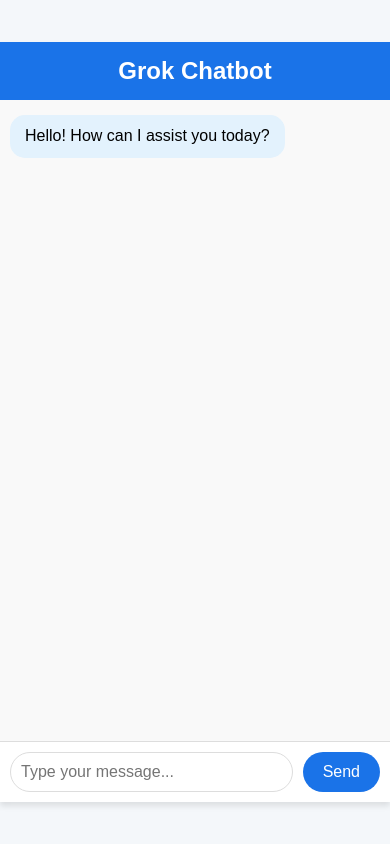
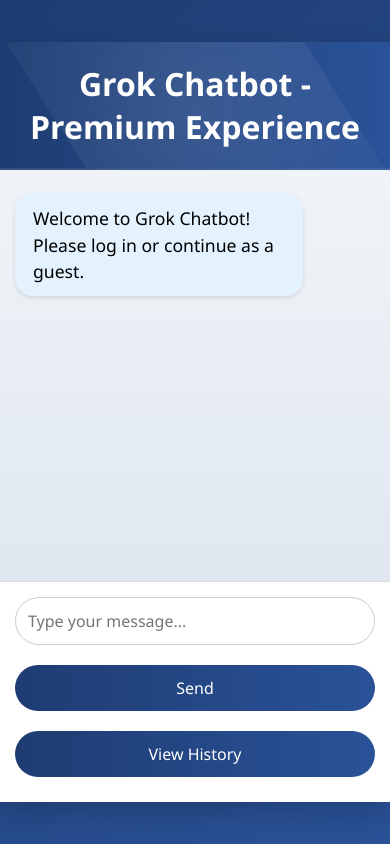
Before and after one commit to Harshicy/chatbot, a Flask app: page / in a window 390 px wide. Run offline with Flask 3, Linux system fonts and the light colour scheme.

Commit message:
Add premium UI, login, and chat history

```diff
--- a/app.py
+++ b/app.py
@@ -1,13 +1,23 @@
-from flask import Flask, render_template, request
+from flask import Flask, render_template, request, jsonify
 import nltk
+import os
+import sqlite3
 from nltk.chat.util import Chat, reflections
+from datetime import datetime
 
-# Download required NLTK data
-nltk.download('punkt')
+# Set up NLTK
+nltk_data_path = os.path.join(os.getcwd(), 'nltk_data')
+if not os.path.exists(nltk_data_path):
+    os.makedirs(nltk_data_path)
+nltk.data.path.append(nltk_data_path)
+try:
+    nltk.download('punkt', download_dir=nltk_data_path, quiet=True)
+except Exception as e:
+    print(f"NLTK download failed: {e}")
 
 app = Flask(__name__)
 
-# Define chatbot conversation pairs
+# Initialize chatbot
 pairs = [
     [r"hi|hello|hey", ["Hello!", "Hi there!", "Hey! How can I help you?"]],
     [r"how are you", ["I'm doing great, thanks! How about you?", "As an AI, I'm always good!"]],
@@ -17,9 +27,18 @@
     [r"(.*) weather (.*)", ["I'm not a weather bot, but I can chat about other things!"]],
     [r"(.*)", ["Interesting! Tell me more.", "Can you clarify that?", "I'm listening..."]]
 ]
+chatbot = Chat(pairs, reflections)
 
-# Create chatbot instance
-chatbot = Chat(pairs, reflections)
+# SQLite database setup
+def init_db():
+    conn = sqlite3.connect('chat_history.db')
+    c = conn.cursor()
+    c.execute('''CREATE TABLE IF NOT EXISTS messages
+                 (id INTEGER PRIMARY KEY, user_id TEXT, message TEXT, is_user INTEGER, timestamp TEXT)''')
+    conn.commit()
+    conn.close()
+
+init_db()
 
 @app.route("/")
 def home():
@@ -27,11 +46,57 @@
 
 @app.route("/get_response", methods=["POST"])
 def get_response():
-    user_message = request.form["message"]
-    print(f"Received message: {user_message}")  # Debug print
-    response = chatbot.respond(user_message)
-    print(f"Returning response: {response}")    # Debug print
-    return response
+    user_message = request.form.get("message")
+    user_id = request.form.get("userId")
+    if user_message:
+        response = chatbot.respond(user_message)
+        save_message(user_id, user_message, True)
+        save_message(user_id, response, False)
+        return response
+    return "No message provided"
+
+@app.route("/save_message", methods=["POST"])
+def save_message():
+    user_id = request.form.get("userId")
+    message = request.form.get("message")
+    is_user = request.form.get("isUser") == "true"
+    timestamp = datetime.now().strftime("%Y-%m-%d %H:%M:%S")
+    conn = sqlite3.connect('chat_history.db')
+    c = conn.cursor()
+    c.execute("INSERT INTO messages (user_id, message, is_user, timestamp) VALUES (?, ?, ?, ?)",
+              (user_id, message, is_user, timestamp))
+    conn.commit()
+    conn.close()
+    return "OK"
+
+@app.route("/get_history")
+def get_history():
+    user_id = request.args.get("userId")
+    conn = sqlite3.connect('chat_history.db')
+    c = conn.cursor()
+    c.execute("SELECT timestamp, message, is_user FROM messages WHERE user_id = ? ORDER BY timestamp DESC", (user_id,))
+    history = [{"timestamp": row[0], "message": row[1], "isUser": bool(row[2])} for row in c.fetchall()]
+    conn.close()
+    return jsonify(history)
+
+@app.route("/login", methods=["GET", "POST"])
+def login():
+    if request.method == "POST":
+        username = request.form.get("username")
+        password = request.form.get("password")  # In production, use hashing (e.g., bcrypt)
+        if username and password:  # Simple validation; enhance with a real database
+            user_id = username  # Use username as user_id for simplicity
+            localStorage.setItem('userId', user_id)  # This would be server-side in a real app
+            return render_template("index.html", logged_in=True, user_id=user_id)
+    return '''
+        <form method="POST">
+            <label>Username: <input type="text" name="username"></label><br>
+            <label>Password: <input type="password" name="password"></label><br>
+            <button type="submit">Login</button>
+        </form>
+        <p>Not implemented yet; use guest mode for now.</p>
+    '''
 
 if __name__ == "__main__":
-    app.run(host='0.0.0.0', port=5000)
+    port = int(os.environ.get("PORT", 10000))
+    app.run(host="0.0.0.0", port=port)
--- a/templates/index.html
+++ b/templates/index.html
@@ -3,146 +3,229 @@
 <head>
     <meta charset="UTF-8">
     <meta name="viewport" content="width=device-width, initial-scale=1.0">
-    <title>harsha's Chatbot</title>
+    <title>Grok Chatbot - Premium Experience</title>
     <style>
-        * {
-            margin: 0;
-            padding: 0;
-            box-sizing: border-box;
-            font-family: 'Arial', sans-serif;
-        }
+        * { margin: 0; padding: 0; box-sizing: border-box; font-family: 'Segoe UI', Tahoma, Geneva, Verdana, sans-serif; }
         body {
-            background-color: #f4f7fa;
+            background: linear-gradient(135deg, #1e3c72, #2a5298);
+            min-height: 100vh;
             display: flex;
             justify-content: center;
             align-items: center;
-            min-height: 100vh;
-            margin: 0;
+            overflow: hidden;
         }
-        .chat-container {
+        .chat-wrapper {
             width: 100%;
-            max-width: 800px;
-            height: 80vh;
-            background-color: #ffffff;
-            border-radius: 10px;
-            box-shadow: 0 4px 6px rgba(0, 0, 0, 0.1);
+            max-width: 900px;
+            height: 85vh;
+            background: rgba(255, 255, 255, 0.95);
+            border-radius: 20px;
+            box-shadow: 0 10px 30px rgba(0, 0, 0, 0.2);
             display: flex;
             flex-direction: column;
             overflow: hidden;
+            animation: fadeIn 0.5s ease-in;
+        }
+        @keyframes fadeIn {
+            from { opacity: 0; transform: translateY(20px); }
+            to { opacity: 1; transform: translateY(0); }
         }
         .chat-header {
-            background-color: #1a73e8;
+            background: linear-gradient(90deg, #1e3c72, #2a5298);
             color: white;
-            padding: 15px;
+            padding: 20px;
             text-align: center;
-            font-size: 1.5em;
-            font-weight: bold;
+            font-size: 2em;
+            font-weight: 600;
+            border-bottom: 2px solid rgba(255, 255, 255, 0.1);
+            position: relative;
+            overflow: hidden;
+        }
+        .chat-header::before {
+            content: '';
+            position: absolute;
+            top: -50%; left: -50%;
+            width: 200%; height: 200%;
+            background: radial-gradient(circle, rgba(255,255,255,0.1) 0%, rgba(255,255,255,0) 70%);
+            animation: rotate 10s linear infinite;
+        }
+        @keyframes rotate {
+            0% { transform: rotate(0deg); }
+            100% { transform: rotate(360deg); }
+        }
+        .chat-content {
+            flex: 1;
+            display: flex;
+            flex-direction: column;
         }
         .chat-box {
             flex: 1;
             overflow-y: auto;
-            padding: 20px;
-            background-color: #f9f9f9;
+            padding: 25px;
+            background: linear-gradient(to bottom, #f0f4f8, #e0e7f0);
             display: flex;
             flex-direction: column;
-            gap: 10px;
+            gap: 15px;
         }
         .message {
-            max-width: 70%;
-            padding: 10px 15px;
-            border-radius: 15px;
+            max-width: 65%;
+            padding: 12px 18px;
+            border-radius: 18px;
+            margin: 8px 0;
+            font-size: 1.1em;
+            line-height: 1.5;
+            box-shadow: 0 2px 5px rgba(0, 0, 0, 0.1);
+            animation: slideIn 0.3s ease-out;
+        }
+        @keyframes slideIn {
+            from { transform: translateY(20px); opacity: 0; }
+            to { transform: translateY(0); opacity: 1; }
+        }
+        .bot-message { background: #e3f2fd; align-self: flex-start; }
+        .user-message { background: #d1e7dd; align-self: flex-end; text-align: right; }
+        .history-section {
+            padding: 15px;
+            background: #ffffff;
+            border-top: 1px solid #ddd;
+            display: none;
+        }
+        .history-section.active { display: block; }
+        .history-list {
+            max-height: 200px;
+            overflow-y: auto;
+            padding: 10px;
+            background: #f9f9f9;
+            border-radius: 10px;
+        }
+        .history-item {
+            padding: 8px;
             margin: 5px 0;
-            font-size: 1em;
-            line-height: 1.4;
-        }
-        .bot-message {
-            background-color: #e3f2fd;
-            align-self: flex-start;
-        }
-        .user-message {
-            background-color: #d1e7dd;
-            align-self: flex-end;
-            text-align: right;
+            background: #fff;
+            border-left: 4px solid #2a5298;
+            border-radius: 5px;
         }
         .input-area {
+            padding: 15px;
+            background: #ffffff;
+            border-top: 1px solid #ddd;
             display: flex;
-            padding: 10px;
-            background-color: #ffffff;
-            border-top: 1px solid #ddd;
+            align-items: center;
+            gap: 10px;
         }
         .input-area input {
             flex: 1;
-            padding: 10px;
-            border: 1px solid #ddd;
-            border-radius: 20px;
+            padding: 12px;
+            border: 1px solid #ccc;
+            border-radius: 25px;
             outline: none;
             font-size: 1em;
+            transition: border-color 0.3s;
         }
+        .input-area input:focus { border-color: #1a73e8; }
         .input-area button {
-            padding: 10px 20px;
-            margin-left: 10px;
-            background-color: #1a73e8;
+            padding: 12px 25px;
+            background: linear-gradient(90deg, #1e3c72, #2a5298);
+            color: white;
+            border: none;
+            border-radius: 25px;
+            cursor: pointer;
+            font-size: 1em;
+            transition: transform 0.2s, background 0.3s;
+        }
+        .input-area button:hover {
+            transform: scale(1.05);
+            background: linear-gradient(90deg, #1557b0, #1e3c72);
+        }
+        .toggle-history {
+            padding: 10px 15px;
+            background: #2a5298;
             color: white;
             border: none;
             border-radius: 20px;
             cursor: pointer;
-            font-size: 1em;
+            font-size: 0.9em;
+            margin-left: 10px;
+            transition: background 0.3s;
         }
-        .input-area button:hover {
-            background-color: #1557b0;
-        }
+        .toggle-history:hover { background: #1557b0; }
         @media (max-width: 600px) {
-            .chat-container {
-                width: 100%;
-                height: 90vh;
-                border-radius: 0;
-            }
-            .chat-box {
-                padding: 10px;
-            }
-            .message {
-                max-width: 80%;
-            }
+            .chat-wrapper { width: 100%; height: 90vh; border-radius: 0; }
+            .chat-box { padding: 15px; }
+            .message { max-width: 80%; }
+            .input-area { flex-direction: column; }
+            .input-area input, .input-area button { width: 100%; margin-bottom: 10px; }
+            .toggle-history { width: 100%; margin-left: 0; }
         }
     </style>
 </head>
 <body>
-    <div class="chat-container">
-        <div class="chat-header">Grok Chatbot</div>
-        <div class="chat-box" id="chatBox"></div>
+    <div class="chat-wrapper">
+        <div class="chat-header">Grok Chatbot - Premium Experience</div>
+        <div class="chat-content">
+            <div class="chat-box" id="chatBox"></div>
+            <div class="history-section" id="historySection">
+                <div class="history-list" id="historyList"></div>
+            </div>
+        </div>
         <div class="input-area">
             <input type="text" id="userInput" placeholder="Type your message...">
             <button onclick="sendMessage()">Send</button>
+            <button class="toggle-history" onclick="toggleHistory()">View History</button>
         </div>
     </div>
 
     <script>
         const chatBox = document.getElementById('chatBox');
         const userInput = document.getElementById('userInput');
+        const historySection = document.getElementById('historySection');
+        const historyList = document.getElementById('historyList');
+        let userId = localStorage.getItem('userId') || Math.random().toString(36).substr(2, 9);
 
         function addMessage(message, isUser = false) {
             const msgDiv = document.createElement('div');
             msgDiv.classList.add('message', isUser ? 'user-message' : 'bot-message');
             msgDiv.textContent = message;
             chatBox.appendChild(msgDiv);
-            chatBox.scrollTop = chatBox.scrollHeight; // Auto-scroll to latest message
+            chatBox.scrollTop = chatBox.scrollHeight;
+            saveMessage(userId, message, isUser);
+        }
+
+        function saveMessage(userId, message, isUser) {
+            fetch('/save_message', {
+                method: 'POST',
+                headers: { 'Content-Type': 'application/x-www-form-urlencoded' },
+                body: `userId=${encodeURIComponent(userId)}&message=${encodeURIComponent(message)}&isUser=${isUser}`
+            }).catch(error => console.error('Save failed:', error));
+        }
+
+        function loadHistory() {
+            fetch(`/get_history?userId=${encodeURIComponent(userId)}`)
+                .then(response => response.json())
+                .then(data => {
+                    historyList.innerHTML = '';
+                    data.forEach(item => {
+                        const div = document.createElement('div');
+                        div.classList.add('history-item');
+                        div.textContent = `${item.timestamp}: ${item.message} (${item.isUser ? 'You' : 'Grok'})`;
+                        historyList.appendChild(div);
+                    });
+                })
+                .catch(error => console.error('History load failed:', error));
         }
 
         function sendMessage() {
             const message = userInput.value.trim();
             if (message) {
-                addMessage(message, true); // User message
+                addMessage(message, true);
                 userInput.value = '';
 
                 fetch('/get_response', {
                     method: 'POST',
                     headers: { 'Content-Type': 'application/x-www-form-urlencoded' },
-                    body: `message=${encodeURIComponent(message)}`
+                    body: `message=${encodeURIComponent(message)}&userId=${encodeURIComponent(userId)}`
                 })
                 .then(response => response.text())
-                .then(data => {
-                    addMessage(data); // Bot response
-                })
+                .then(data => addMessage(data))
                 .catch(error => {
                     addMessage('Error: Could not get response.', true);
                     console.error('Error:', error);
@@ -150,13 +233,19 @@
             }
         }
 
-        // Allow sending with Enter key
+        function toggleHistory() {
+            historySection.classList.toggle('active');
+            if (historySection.classList.contains('active')) {
+                loadHistory();
+            }
+        }
+
         userInput.addEventListener('keypress', function(e) {
             if (e.key === 'Enter') sendMessage();
         });
 
-        // Initial bot message
-        addMessage('Hello! How can I assist you today?');
+        addMessage('Welcome to Grok Chatbot! Please log in or continue as a guest.');
+        localStorage.setItem('userId', userId); // Persist userId
     </script>
 </body>
 </html>
```
